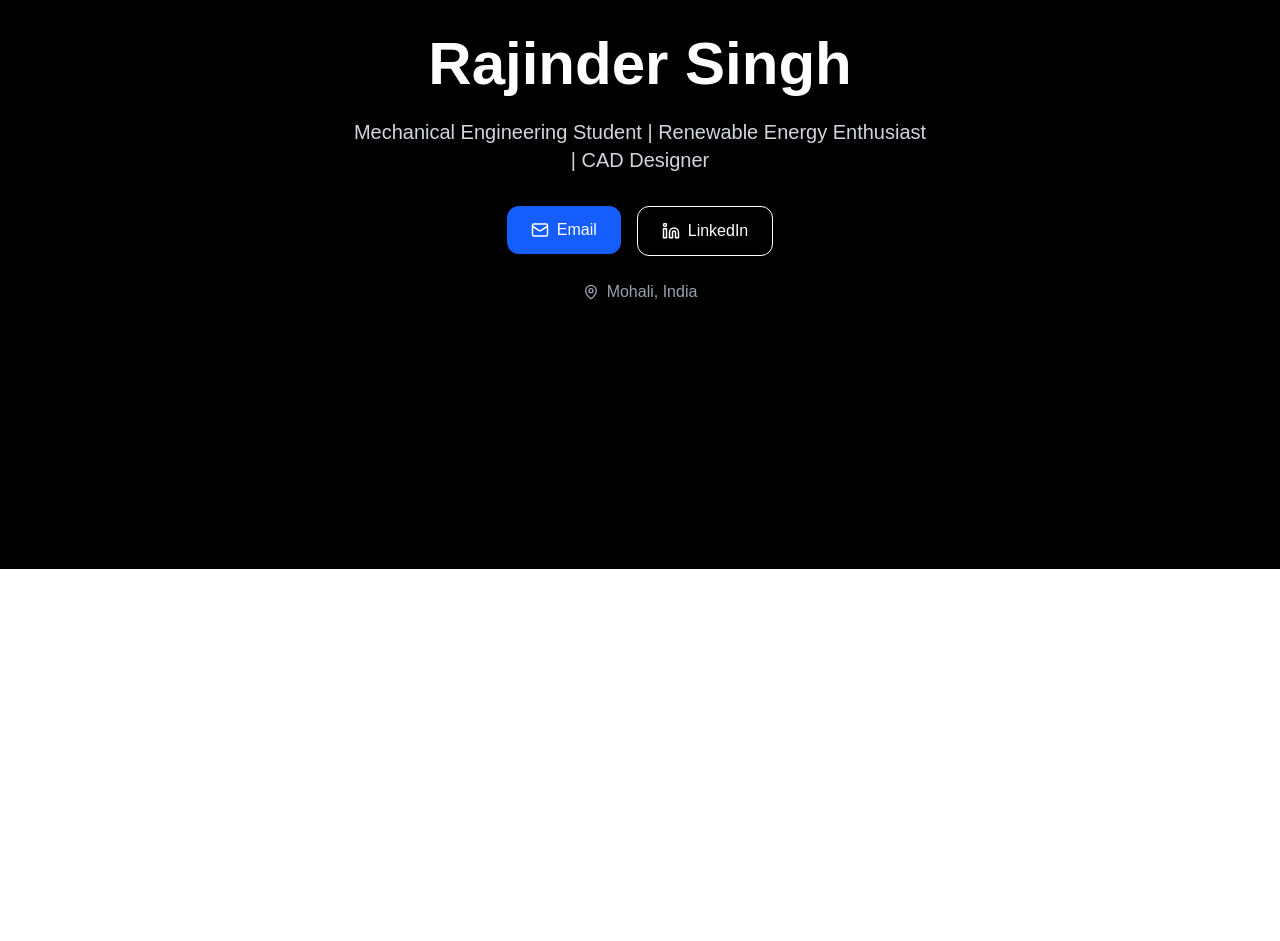
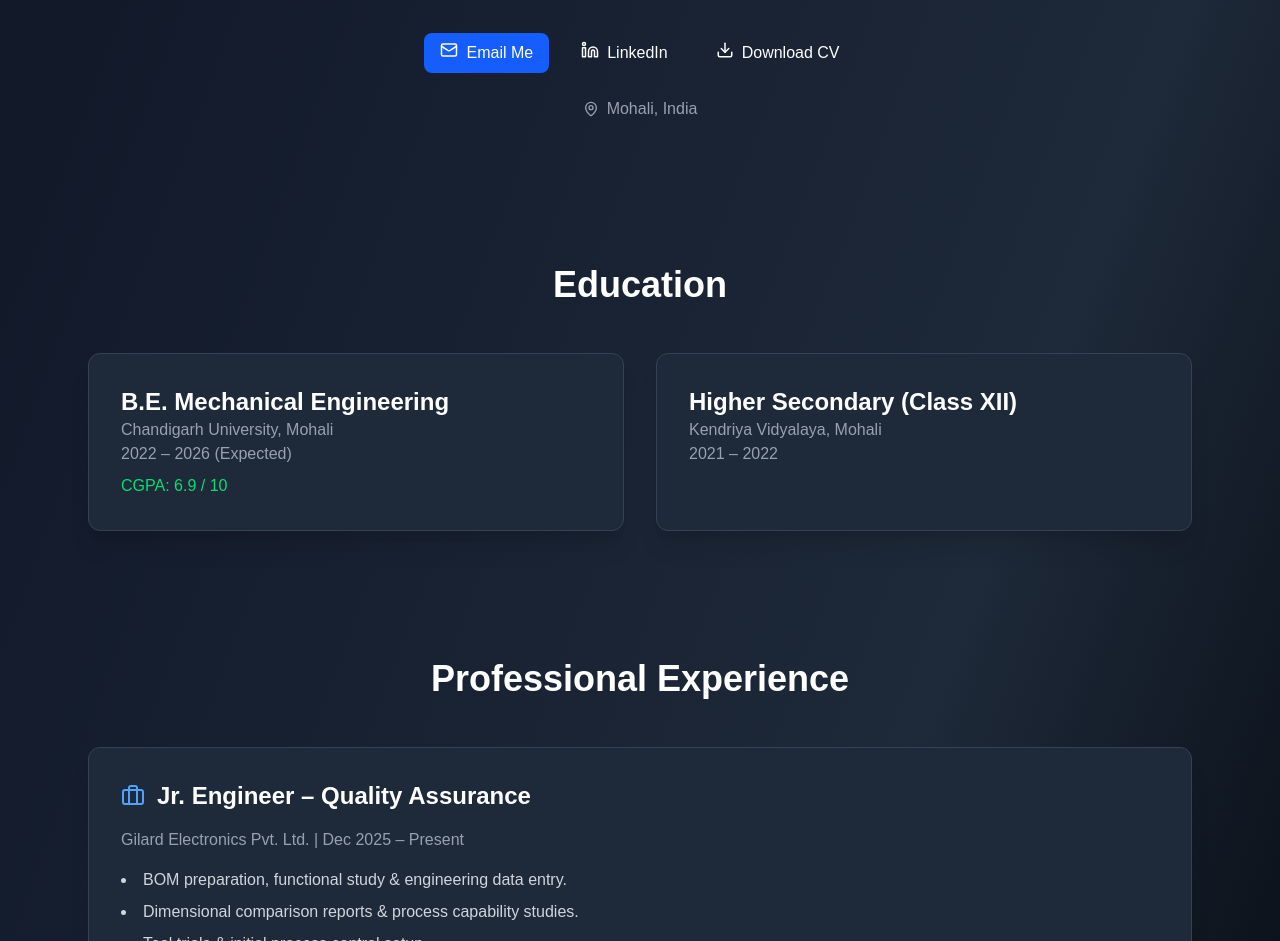
Before and after one commit to Riorhyn/rajinder-portfolio, a Next.js app: page / in a window 1280 px wide. Shown: the part 231-1172 px from the top of the page. Before the commit the page ends 800 px from the top, so only its background shows below. Built offline with nearby package versions, Linux system fonts and the light colour scheme.

Commit message:
fixed imports

```diff
--- /dev/null
+++ b/app/components/ui/button.tsx
@@ -0,0 +1,12 @@
+import React from "react";
+
+export function Button({ children, className = "", ...props }) {
+  return (
+    <button
+      {...props}
+      className={`px-4 py-2 rounded-lg font-medium transition ${className}`}
+    >
+      {children}
+    </button>
+  );
+}
--- /dev/null
+++ b/app/components/ui/card.tsx
@@ -0,0 +1,13 @@
+import React from "react";
+
+export function Card({ children, className }) {
+  return (
+    <div className={`rounded-xl border border-gray-700 bg-gray-800 ${className}`}>
+      {children}
+    </div>
+  );
+}
+
+export function CardContent({ children, className }) {
+  return <div className={`p-4 ${className}`}>{children}</div>;
+}
--- a/app/page.tsx
+++ b/app/page.tsx
@@ -1,39 +1,186 @@
-"use client"
+"use client";
 
-import { Mail, Linkedin, MapPin } from "lucide-react"
+import React, { useState } from "react";
+import { motion } from "framer-motion";
+import { Card, CardContent } from "./components/ui/card";
+import { Button } from "./components/ui/button";
+import { Mail, Linkedin, MapPin, ExternalLink, Download, Briefcase, Award, X } from "lucide-react";
 
-export default function Home() {
+export default function Portfolio() {
+  const [showContact, setShowContact] = useState(false);
+
+  const projects = [
+    {
+      title: "Dual-Axis Solar Tracking System",
+      image: "https://images.unsplash.com/photo-1509395176047-4a66953fd231",
+      desc: "Hybrid solar system integrating photovoltaic panels, reflectors & Arduino-based dual axis tracking. Patent under process.",
+    },
+    {
+      title: "Voice-Controlled Air Purifier",
+      image: "https://images.unsplash.com/photo-1581092918056-0c4c3acd3789",
+      desc: "Smart HEPA + UV-C air purification system integrated with microcontroller & voice automation.",
+    },
+    {
+      title: "Portable Automated Ventilator",
+      image: "https://images.unsplash.com/photo-1581594693702-fbdc51b2763b",
+      desc: "Low-cost AMBU bag based ventilator with sensor-based control logic for emergency healthcare.",
+    },
+    {
+      title: "Arduino Smart Robotic Car",
+      image: "https://images.unsplash.com/photo-1518779578993-ec3579fee39f",
+      desc: "Autonomous robotic platform with ultrasonic sensors, Bluetooth & obstacle detection.",
+    },
+  ];
+
+  const certifications = [
+    { title: "Computational Fluid Mechanics – Airflow Around a Spoiler", org: "Coursera", grade: "100%" },
+    { title: "Machine Design Part I", org: "Georgia Institute of Technology", grade: "97.5%" },
+    { title: "FEM – Linear & Nonlinear Analysis", org: "Coursera", grade: "100%" },
+    { title: "Innovate with ANSYS Simulation Tools", org: "Coursera", grade: "100%" },
+    { title: "Electric Vehicles and Mobility", org: "École Nationale des Ponts et Chaussées", grade: "97.6%" },
+    { title: "Computer Aided Design", org: "IIT Guwahati", grade: "86.28%" },
+  ];
+
   return (
-    <main className="min-h-screen bg-black text-white flex flex-col items-center justify-center p-10">
+    <div className="min-h-screen bg-gradient-to-br from-gray-900 via-gray-800 to-black text-white relative">
 
-      <h1 className="text-6xl font-bold mb-6 text-center">
-        Rajinder Singh
-      </h1>
+      {/* Contact Modal */}
+      {showContact && (
+        <div className="fixed inset-0 bg-black bg-opacity-70 flex items-center justify-center z-50">
+          <div className="bg-gray-900 p-8 rounded-2xl w-full max-w-md relative shadow-2xl">
+            <button
+              onClick={() => setShowContact(false)}
+              className="absolute top-4 right-4 text-gray-400 hover:text-white"
+            >
+              <X />
+            </button>
+            <h3 className="text-2xl font-bold mb-6">Send Me an Email</h3>
+            <form
+              action="mailto:rajansinghrajinder@gmail.com"
+              method="POST"
+              encType="text/plain"
+              className="flex flex-col gap-4"
+            >
+              <input type="text" name="name" placeholder="Your Name" required className="p-3 rounded-lg bg-gray-800 border border-gray-700" />
+              <input type="email" name="email" placeholder="Your Email" required className="p-3 rounded-lg bg-gray-800 border border-gray-700" />
+              <textarea name="message" placeholder="Your Message" rows="4" required className="p-3 rounded-lg bg-gray-800 border border-gray-700"></textarea>
+              <Button type="submit" className="bg-blue-600 hover:bg-blue-700">Send Email</Button>
+            </form>
+          </div>
+        </div>
+      )}
 
-      <p className="text-xl text-gray-300 text-center max-w-xl mb-8">
-        Mechanical Engineering Student | Renewable Energy Enthusiast | CAD Designer
-      </p>
+      {/* Hero Section */}
+      <section className="max-w-6xl mx-auto text-center py-20 px-6">
+        <motion.h1 initial={{ opacity: 0, y: -40 }} animate={{ opacity: 1, y: 0 }} transition={{ duration: 0.8 }} className="text-5xl md:text-7xl font-extrabold mb-6 bg-gradient-to-r from-blue-400 to-cyan-400 bg-clip-text text-transparent">
+          Rajinder Singh
+        </motion.h1>
+        <motion.p initial={{ opacity: 0 }} animate={{ opacity: 1 }} transition={{ delay: 0.4 }} className="text-lg md:text-xl text-gray-300 max-w-3xl mx-auto">
+          Jr. Engineer – Quality Assurance | Mechanical Engineering Student | Renewable Energy & Automation Enthusiast
+        </motion.p>
+        <div className="flex flex-wrap justify-center gap-4 mt-8">
+          <a href="mailto:rajansinghrajinder@gmail.com">
+            <Button className="rounded-2xl flex gap-2 bg-blue-600 hover:bg-blue-700"><Mail size={18}/> Email Me</Button>
+          </a>
+          <a href="https://linkedin.com/in/RRajinder" target="_blank">
+            <Button variant="outline" className="rounded-2xl flex gap-2 border-gray-500"><Linkedin size={18}/> LinkedIn</Button>
+          </a>
+          <a href="/Rajinder_Singh_CV.pdf" download>
+            <Button variant="outline" className="rounded-2xl flex gap-2 border-gray-500"><Download size={18}/> Download CV</Button>
+          </a>
+        </div>
+        <div className="flex justify-center items-center gap-2 mt-6 text-gray-400">
+          <MapPin size={16}/> Mohali, India
+        </div>
+      </section>
 
-      <div className="flex gap-4">
+      {/* Education Section */}
+      <section className="max-w-6xl mx-auto py-16 px-6">
+        <h2 className="text-4xl font-bold mb-12 text-center">Education</h2>
+        <div className="grid md:grid-cols-2 gap-8">
+          <Card className="rounded-2xl bg-gray-800 border border-gray-700 shadow-xl">
+            <CardContent className="p-8">
+              <h3 className="text-2xl font-semibold">B.E. Mechanical Engineering</h3>
+              <p className="text-gray-400">Chandigarh University, Mohali</p>
+              <p className="text-gray-400">2022 – 2026 (Expected)</p>
+              <p className="text-green-400 mt-2">CGPA: 6.9 / 10</p>
+            </CardContent>
+          </Card>
+          <Card className="rounded-2xl bg-gray-800 border border-gray-700 shadow-xl">
+            <CardContent className="p-8">
+              <h3 className="text-2xl font-semibold">Higher Secondary (Class XII)</h3>
+              <p className="text-gray-400">Kendriya Vidyalaya, Mohali</p>
+              <p className="text-gray-400">2021 – 2022</p>
+            </CardContent>
+          </Card>
+        </div>
+      </section>
 
-        <a href="mailto:rajansinghrajinder@gmail.com">
-          <button className="bg-blue-600 px-6 py-3 rounded-xl flex gap-2 items-center">
-            <Mail size={18}/> Email
-          </button>
-        </a>
+      {/* Experience Section */}
+      <section className="max-w-6xl mx-auto py-16 px-6">
+        <h2 className="text-4xl font-bold mb-12 text-center">Professional Experience</h2>
+        <Card className="rounded-2xl bg-gray-800 border border-gray-700 shadow-xl">
+          <CardContent className="p-8">
+            <div className="flex items-center gap-3 mb-4"><Briefcase className="text-blue-400"/><h3 className="text-2xl font-semibold">Jr. Engineer – Quality Assurance</h3></div>
+            <p className="text-gray-400 mb-4">Gilard Electronics Pvt. Ltd. | Dec 2025 – Present</p>
+            <ul className="list-disc list-inside space-y-2 text-gray-300">
+              <li>BOM preparation, functional study & engineering data entry.</li>
+              <li>Dimensional comparison reports & process capability studies.</li>
+              <li>Tool trials & initial process control setup.</li>
+              <li>PPAP documentation & coordination with design/tool room/vendors.</li>
+            </ul>
+          </CardContent>
+        </Card>
+      </section>
 
-        <a href="https://linkedin.com/in/RRajinder">
-          <button className="border px-6 py-3 rounded-xl flex gap-2 items-center">
-            <Linkedin size={18}/> LinkedIn
-          </button>
-        </a>
+      {/* Certifications Section */}
+      <section className="max-w-6xl mx-auto py-16 px-6">
+        <h2 className="text-4xl font-bold mb-12 text-center">Key Certifications</h2>
+        <div className="grid md:grid-cols-2 gap-8">
+          {certifications.map((cert, index) => (
+            <Card key={index} className="bg-gray-800 border border-gray-700 rounded-2xl shadow-lg">
+              <CardContent className="p-6">
+                <div className="flex items-start gap-3">
+                  <Award className="text-cyan-400 mt-1" />
+                  <div>
+                    <h3 className="font-semibold text-lg">{cert.title}</h3>
+                    <p className="text-gray-400 text-sm">{cert.org}</p>
+                    <p className="text-green-400 text-sm">Grade: {cert.grade}</p>
+                  </div>
+                </div>
+              </CardContent>
+            </Card>
+          ))}
+        </div>
+      </section>
 
-      </div>
+      {/* Projects Section */}
+      <section className="max-w-6xl mx-auto py-16 px-6">
+        <h2 className="text-4xl font-bold mb-12 text-center">Featured Projects</h2>
+        <div className="grid md:grid-cols-2 gap-10">
+          {projects.map((project, index) => (
+            <Card key={index} className="rounded-2xl overflow-hidden bg-gray-800 border border-gray-700 shadow-xl">
+              <img src={project.image} alt={project.title} className="h-56 w-full object-cover" />
+              <CardContent className="p-6">
+                <h3 className="text-2xl font-semibold mb-3">{project.title}</h3>
+                <p className="text-gray-400 mb-4">{project.desc}</p>
+                <Button className="rounded-xl flex gap-2">View Details <ExternalLink size={16}/></Button>
+              </CardContent>
+            </Card>
+          ))}
+        </div>
+      </section>
 
-      <div className="flex items-center gap-2 mt-6 text-gray-400">
-        <MapPin size={16}/> Mohali, India
-      </div>
+      {/* Contact Section */}
+      <section className="text-center py-16 bg-gradient-to-r from-blue-900 to-cyan-900">
+        <h2 className="text-4xl font-bold mb-6">Let's Work Together</h2>
+        <p className="text-gray-200 mb-8">Open to research collaborations, internships, and graduate opportunities.</p>
+        <Button onClick={() => setShowContact(true)} className="rounded-2xl px-8 py-6 text-lg bg-white text-black hover:bg-gray-200">Contact Me</Button>
+      </section>
 
-    </main>
-  )
+      <footer className="text-center py-8 text-gray-500 bg-black">
+        © {new Date().getFullYear()} Rajinder Singh | Mechanical Engineering Portfolio
+      </footer>
+    </div>
+  );
 }
--- a/package.json
+++ b/package.json
@@ -9,6 +9,7 @@
     "lint": "eslint"
   },
   "dependencies": {
+    "framer-motion": "^12.34.5",
     "lucide-react": "^0.577.0",
     "next": "16.1.6",
     "react": "19.2.3",
```
Also changed, not shown: 1 other file (tests, documents, lock files or other folders).
